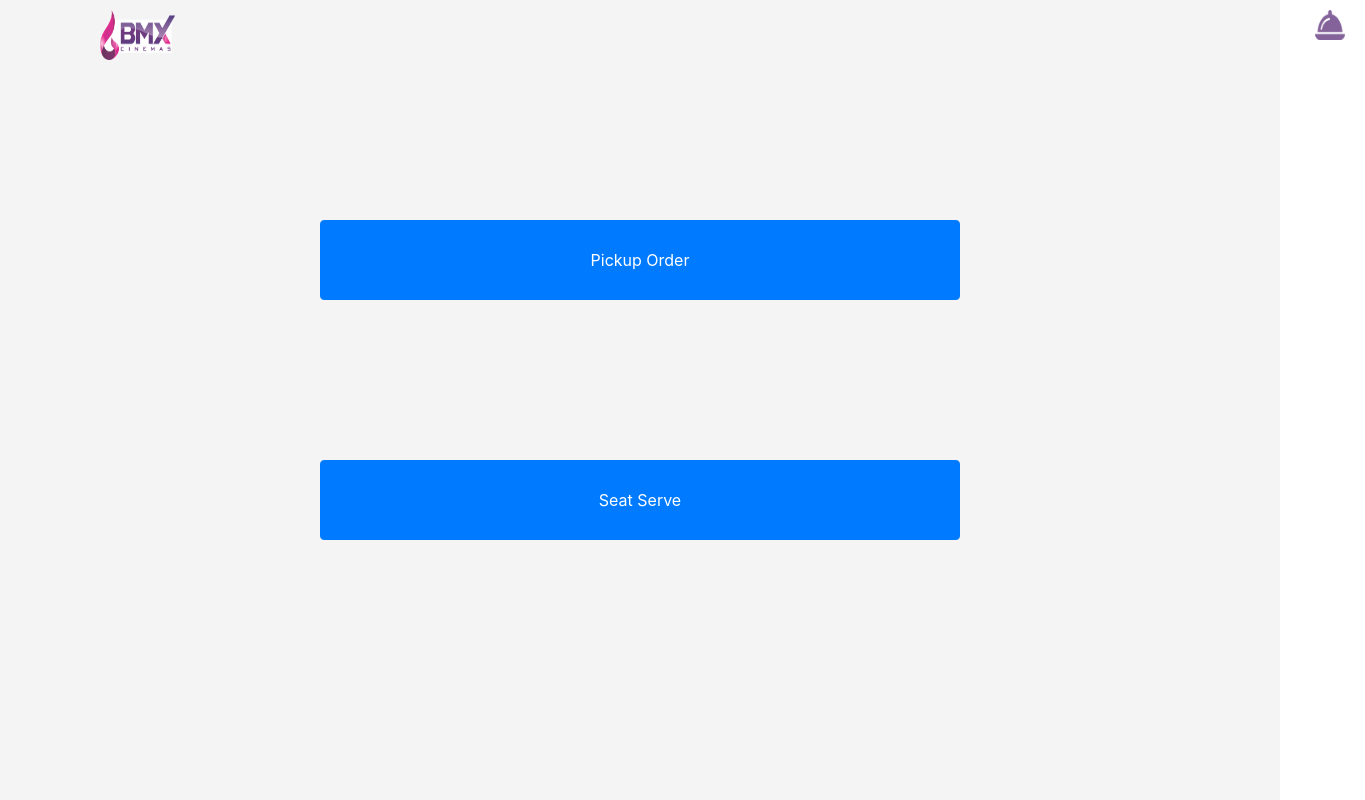
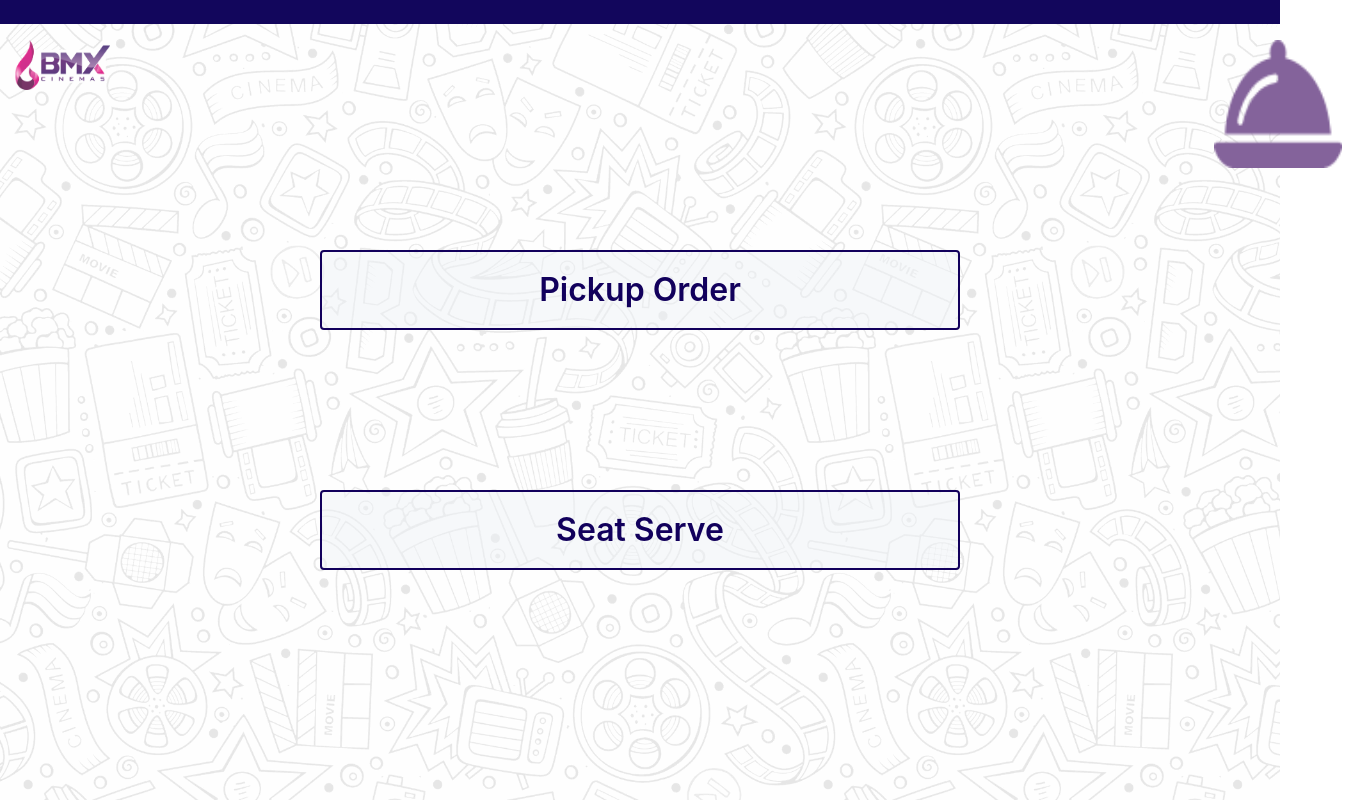
Before and after one commit to ShyamKatti/cinecafefrontend, a React (Create React App) app: page / in a window 1280 px wide. Shown: the whole page, 1365 px wide, since content can reach past the window. Built offline with nearby package versions, Linux system fonts and the light colour scheme; some icons are missing.

Commit message:
Latest code deploy

```diff
--- a/package.json
+++ b/package.json
@@ -20,8 +20,9 @@
     "react-select": "^3.1.0"
   },
   "scripts": {
-    "start": "react-scripts start",
+    "start": "PORT=3006 react-scripts start",
     "build": "react-scripts build",
+    "test": "react-scripts test",
     "eject": "react-scripts eject"
   },
   "browserslist": {
--- a/src/App.scss
+++ b/src/App.scss
@@ -10,12 +10,15 @@ body {
   left: 0
 }
 
-.container {
+.main-container {
     display: flex;
     flex-flow: column nowrap;
     padding: 0;
     width: 100vw;
-    height: 100vh
+    height: 100vh;
+    background-image: url('/shutterstock_482053549.jpg');
+    -webkit-background-size: contain;
+    background-size: contain;
 }
 
 .submitButton {
@@ -93,7 +96,13 @@ body {
 }
 
 .navigation-container {
-    padding-top: 10px;
+    .solid-bar {
+        width: 100vw;
+        height: 3vh;
+        background-color: #12065C;
+        z-index: 10;
+        margin-bottom: 1rem;
+    }
 }
 
 .Nav__container {
@@ -106,15 +115,16 @@ body {
 .Nav__brand_logo {
     margin-left: 15px;
     img {
-        width: 75px;
+        width: 95px;
         height: 50px;
     }
 }
 
 .nav-shopping-cart {
+    margin-right: 1rem;
     img {
-        width: 30px;
-        height: 30px;
+        width: 10vw;
+        height: 10vw;
     }
 }
 
@@ -139,6 +149,11 @@ body {
         .pickup, .seat-serve {
             width: 50vw;
             height: 10vh;
+            background-color: rgba(240, 244, 248, 0.5);
+            border: 2px solid #12005C;
+            color: #12005C;
+            font-size: 2rem;
+            font-weight: 600;
         }
     }
 }
@@ -153,13 +168,24 @@ body {
     flex-flow: column nowrap;
     justify-content: center;
     align-items: center;
+    font-size: 2rem;
 
     .optionTitleRow {
         margin-bottom: 2em;
+        h2 {
+            font-size: 3rem;
+        }
     }
 
     .confirm-btn-row {
         margin-top: 2em;
+
+        button {
+            width: 22vw;
+            height: 4vh;
+            font-size: 1.5rem;
+            font-weight: 600;
+        }
     }
 }
 
@@ -188,6 +214,7 @@ body {
     z-index: 0;
     margin-top: 36vh;
     height: 65vh;
+    background-color: #ffffff;
 }
 
 .categoryHeader {
--- a/src/components/SearchBox/index.js
+++ b/src/components/SearchBox/index.js
@@ -9,7 +9,7 @@ function SearchBox({ handleSearchChange }) {
         <label>
           <span className="searchIcon" />
           <input
-          className="form-control"
+          className="search-input-field"
           type="search"
           placeholder="Search your favorite food..."
           aria-label="Search"
--- a/src/components/SearchBox/style.css
+++ b/src/components/SearchBox/style.css
@@ -1,7 +1,6 @@
 .searchbox input {
     border: 1px solid #12005C;
     border-radius: 10px;
-    width: 330px;
 }
 
 .searchbox button:hover {
@@ -19,6 +18,10 @@
 
 /* Sticky Searchbox */
 .searchbox{
-    /*position:fixed; */
-    margin:10px;
+    margin: 10px;
 }
+
+.search-input-field {
+    width: 90vw;
+    font-size: 1.5rem;
+}
--- a/src/css/otpauth.scss
+++ b/src/css/otpauth.scss
@@ -12,19 +12,35 @@
         align-items: flex-start;
         color: #282c3f;
         background-color: #F2F4F9;
-        justify-content: flex-end;
+        justify-content: flex-start;
+
+        .solid-header-bar {
+            width: 100vw;
+            height: 3vh;
+            background-color: #12065C;
+        }
 
         .section-title {
             font-size: 2em;
             padding-left: 1em;
             text-transform: uppercase;
             font-weight: bold;
+            margin-top: 10vh;
         }
 
         .section-subtitle {
             padding-left: 1em;
             font-size: 1.2em;
 
+        }
+
+        .bmx-logo {
+            margin-left: 1rem;
+            margin-top: 1rem;
+            img {
+                width: 26vw;
+                height: 8vh;
+            }
         }
     }
 
--- a/src/css/pickup-form.scss
+++ b/src/css/pickup-form.scss
@@ -36,5 +36,10 @@
     .confirm-btn-row {
         margin-top: 2em;
         text-align: center;
+
+        button {
+            width: 22vw;
+            height: 4vh;
+        }
     }
 }
--- a/src/pages/Landing.js
+++ b/src/pages/Landing.js
@@ -86,7 +86,7 @@ class LandingPage extends Component {
 
     render() {
         return (
-            <div className="container">
+            <div className="main-container">
                 <NavBar />
                 <div className={!this.state.showSeatServe && !this.state.showPickOrder ? "landing-page-body" : "landing-page-body-hidden"}>
                     <div className="action-pickup">
@@ -100,7 +100,7 @@ class LandingPage extends Component {
                 </div>
                 <div className={this.state.showSeatServe || this.state.showPickOrder ? "selected-action-body" : "selected-action-body-hidden"}>
                     <div className="optionTitleRow">
-                        <h3>Order Details</h3>
+                        <h2>Order Details</h2>
                     </div>
                     <ActionBody isPickupSelected={ this.state.showPickOrder }
                                 isSeatServeSelected={ this.state.showSeatServe }
--- a/src/pages/NavBar.js
+++ b/src/pages/NavBar.js
@@ -8,6 +8,7 @@ class NavBar extends Component {
     render() {
         return (
             <div className="navigation-container">
+                <div className="solid-bar"></div>
                 <nav className="Nav">
                     <div className="Nav__container">
                         <NavLink to="/" className="Nav__brand_logo">
--- a/src/pages/OTPAuthentication.js
+++ b/src/pages/OTPAuthentication.js
@@ -78,6 +78,10 @@ export default function OTPAuthenticator() {
         <CookiesProvider>
             <div className="otp-authentication-section">
                 <div className="section-header">
+                    <div className="solid-header-bar"></div>
+                    <div className="bmx-logo">
+                        <img src="/assets/images/bmx_logo.png" id="logoIcon" alt="Balaji Logo" />
+                    </div>
                     <div className="section-title">
                         Login
                     </div>
```
